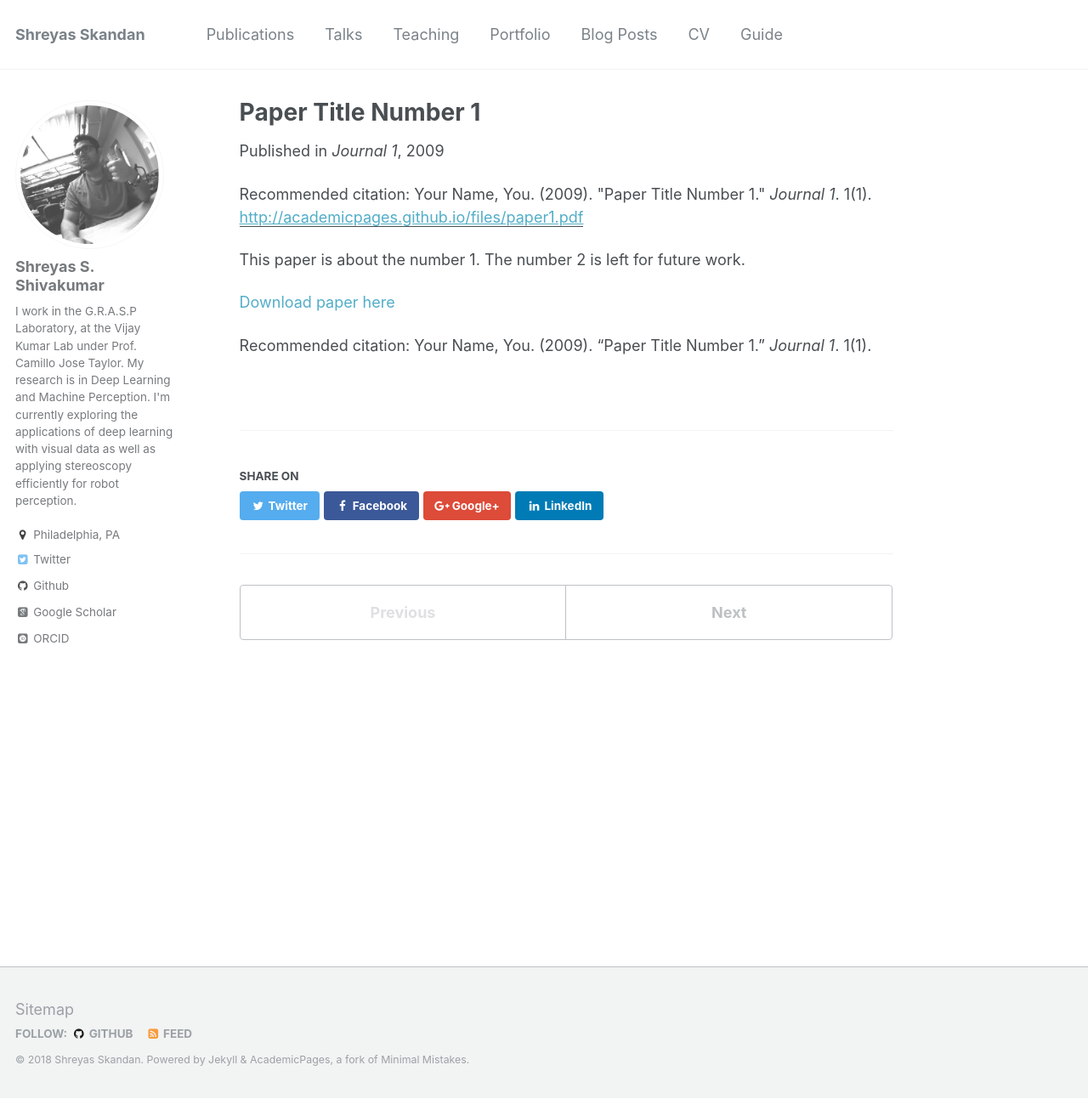
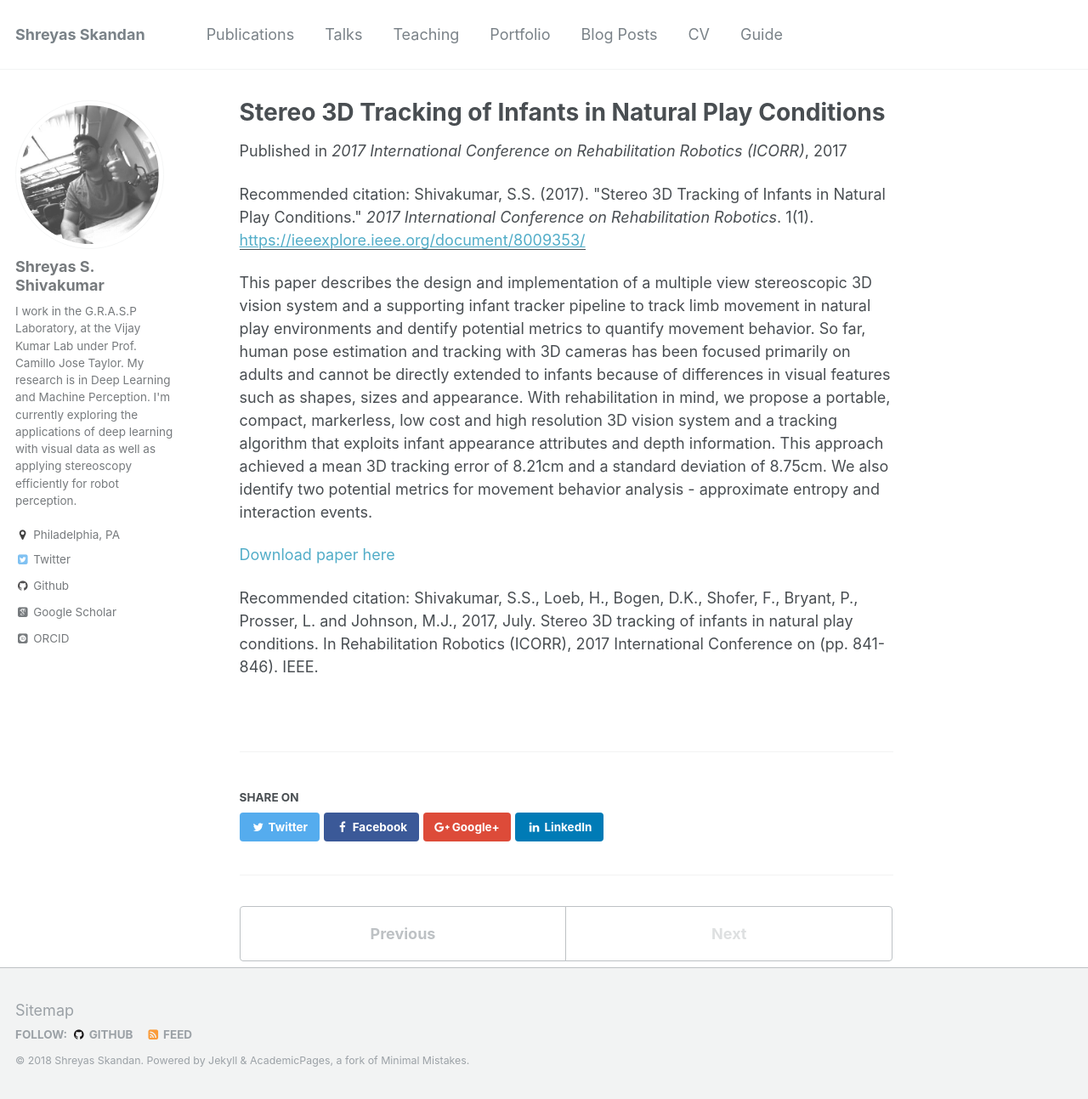
Before and after one commit to ShreyasSkandan/ShreyasSkandan.github.io, a Jekyll site: the page built from _publications/2009-10-01-paper-title-number-1.md, in a window 1280 px wide and 1293 px high. Shown: the whole window at 85% size. Built offline with Jekyll 4.4.1, drawn with Linux system fonts in a browser that asks for light colours; some web fonts are replaced.

Commit message:
test publication

```diff
--- a/_publications/2009-10-01-paper-title-number-1.md
+++ b/_publications/2009-10-01-paper-title-number-1.md
@@ -1,15 +1,15 @@
 ---
-title: "Paper Title Number 1"
+title: "Stereo 3D Tracking of Infants in Natural Play Conditions"
 collection: publications
-permalink: /publication/2009-10-01-paper-title-number-1
-excerpt: 'This paper is about the number 1. The number 2 is left for future work.'
-date: 2009-10-01
-venue: 'Journal 1'
-paperurl: 'http://academicpages.github.io/files/paper1.pdf'
-citation: 'Your Name, You. (2009). &quot;Paper Title Number 1.&quot; <i>Journal 1</i>. 1(1).'
+permalink: /publication/icorr_3dinfanttracking_2017
+excerpt: 'This paper describes the design and implementation of a multiple view stereoscopic 3D vision system and a supporting infant tracker pipeline..'
+date: 2017-07-17
+venue: '2017 International Conference on Rehabilitation Robotics (ICORR)'
+paperurl: 'https://ieeexplore.ieee.org/document/8009353/'
+citation: 'Shivakumar, S.S. (2017). &quot;Stereo 3D Tracking of Infants in Natural Play Conditions.&quot; <i>2017 International Conference on Rehabilitation Robotics</i>. 1(1).'
 ---
-This paper is about the number 1. The number 2 is left for future work.
+This paper describes the design and implementation of a multiple view stereoscopic 3D vision system and a supporting infant tracker pipeline to track limb movement in natural play environments and dentify potential metrics to quantify movement behavior. So far, human pose estimation and tracking with 3D cameras has been focused primarily on adults and cannot be directly extended to infants because of differences in visual features such as shapes, sizes and appearance. With rehabilitation in mind, we propose a portable, compact, markerless, low cost and high resolution 3D vision system and a tracking algorithm that exploits infant appearance attributes and depth information. This approach achieved a mean 3D tracking error of 8.21cm and a standard deviation of 8.75cm. We also identify two potential metrics for movement behavior analysis - approximate entropy and interaction events.
 
-[Download paper here](http://academicpages.github.io/files/paper1.pdf)
+[Download paper here](https://ieeexplore.ieee.org/document/8009353/)
 
-Recommended citation: Your Name, You. (2009). "Paper Title Number 1." <i>Journal 1</i>. 1(1).
+Recommended citation: Shivakumar, S.S., Loeb, H., Bogen, D.K., Shofer, F., Bryant, P., Prosser, L. and Johnson, M.J., 2017, July. Stereo 3D tracking of infants in natural play conditions. In Rehabilitation Robotics (ICORR), 2017 International Conference on (pp. 841-846). IEEE.
```
Also changed, not shown: _pages/about.md (+1 -0 lines).
